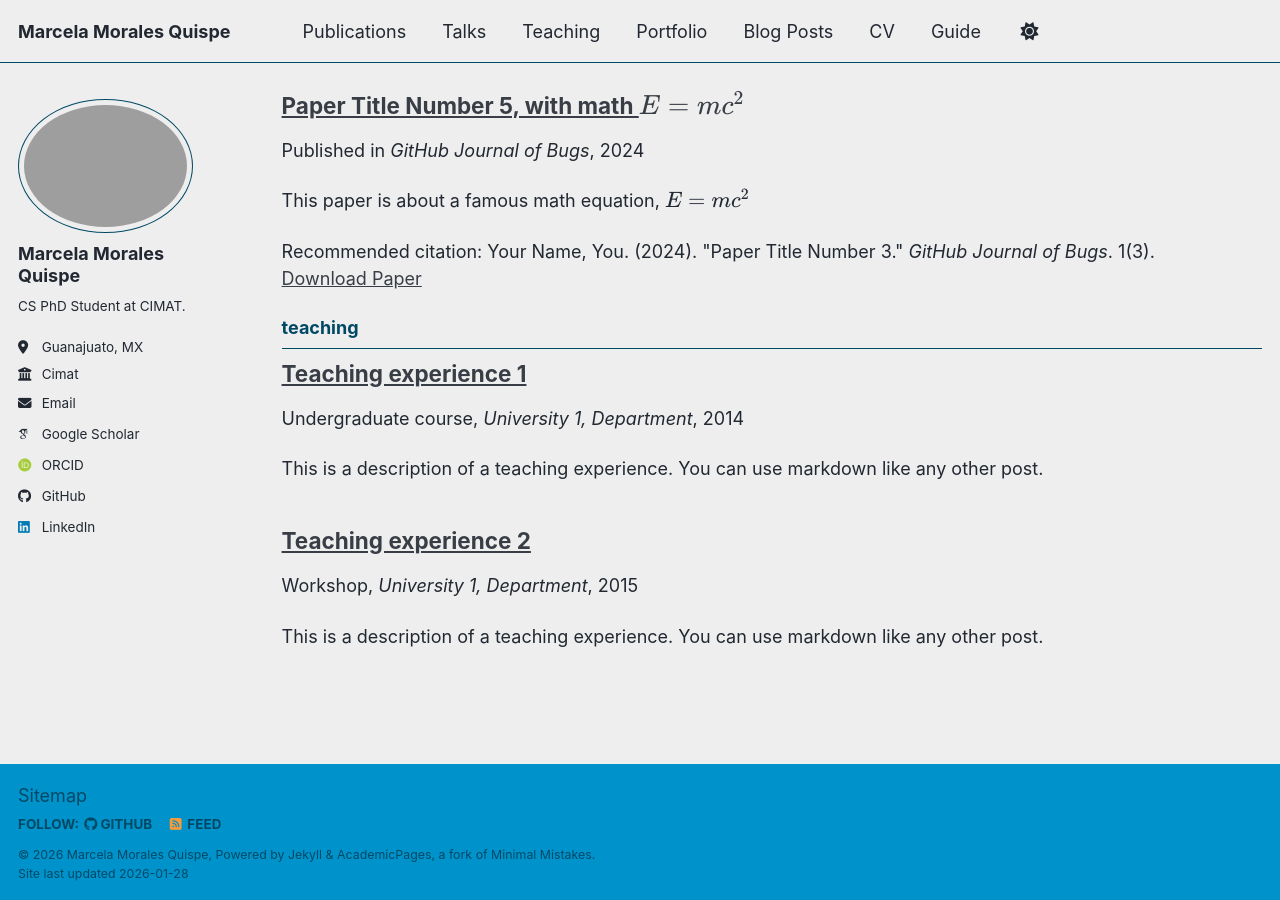
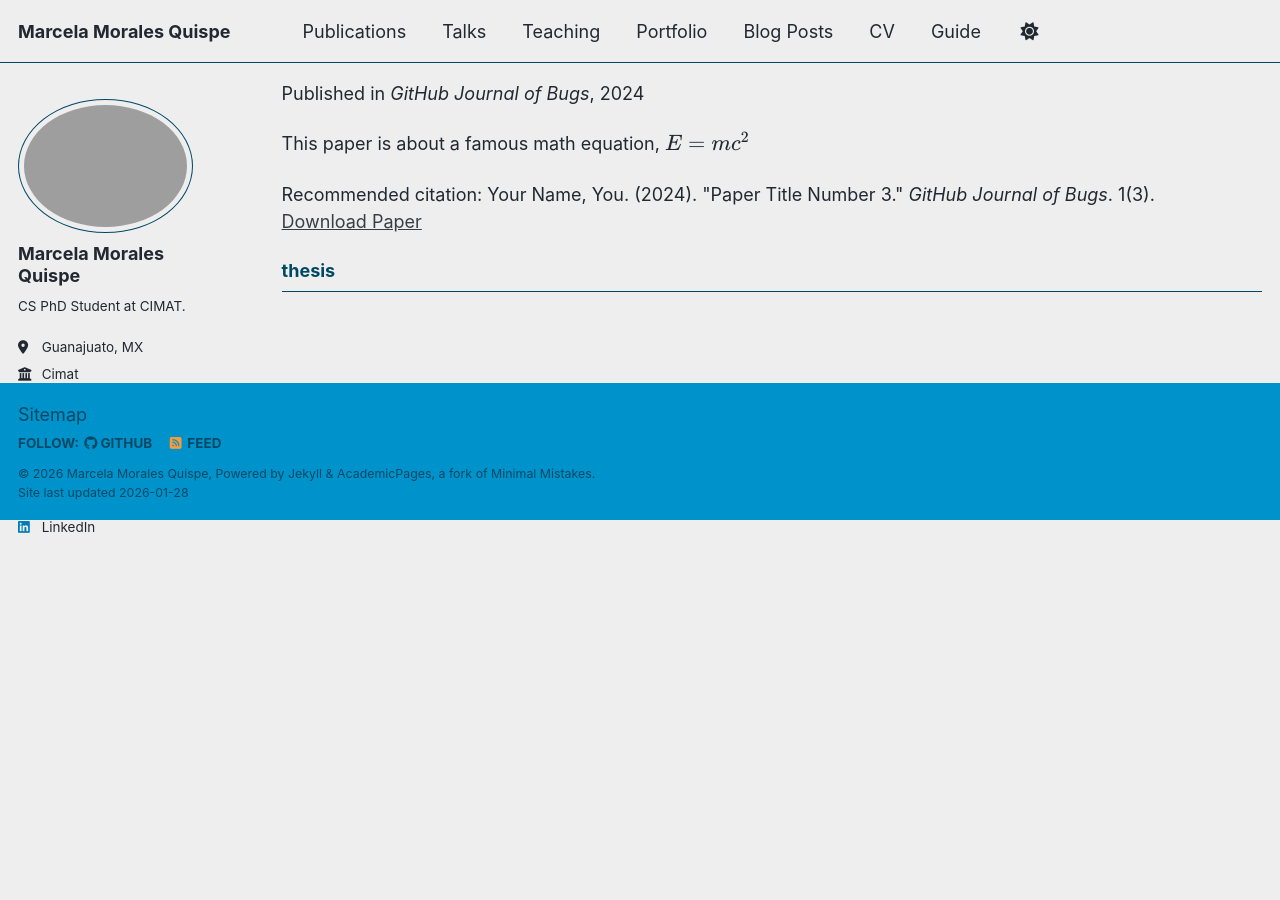
Before and after one commit to marcemq/marcemq.github.io, a Jekyll site: the page built from _pages/collection-archive.html, in a window 1280 px wide and 900 px high, scrolled down 1199 px. Built offline with Jekyll 4.4.1, drawn with Linux system fonts in a browser that asks for light colours; some web fonts are replaced; a script bundle is joined from its source files by our own code; library files that are not in the unit come from our copies; after the commit the page ends 1719 px from its top, so only the background shows below that; some of the changed lines change nothing that is shown.

Commit message:
Update _config.yml to add thesis page

```diff
--- a/_config.yml
+++ b/_config.yml
@@ -222,7 +222,7 @@
 # These settings control the types of collections used by the template
 collections:
   teaching:
-    output: true
+    output: false
     permalink: /:collection/:path/
   publications:
     output: true
@@ -230,7 +230,7 @@
   projects:
     output: true
     permalink: /:collection/:path/
-  CV:
+  thesis:
     output: true
     permalink: /:collection/:path/
 
@@ -282,12 +282,12 @@
       author_profile: true
       share: true
       comment: true
-  # _CV
+  # _thesis
   - scope:
       path: ""
-      type: CV
+      type: thesis
     values:
-      layout: CV
+      layout: single
       author_profile: true
       share: true
 
```
